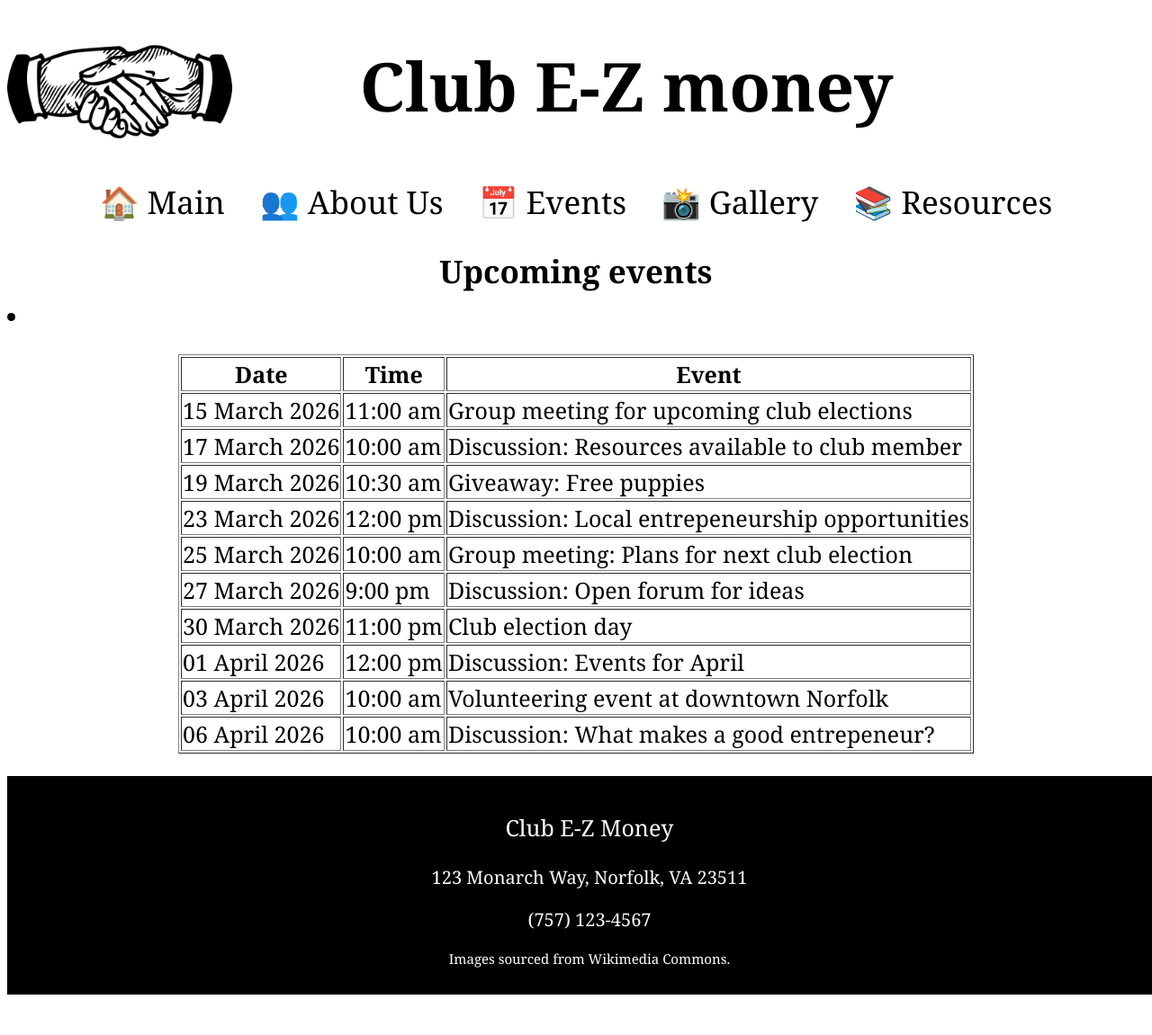
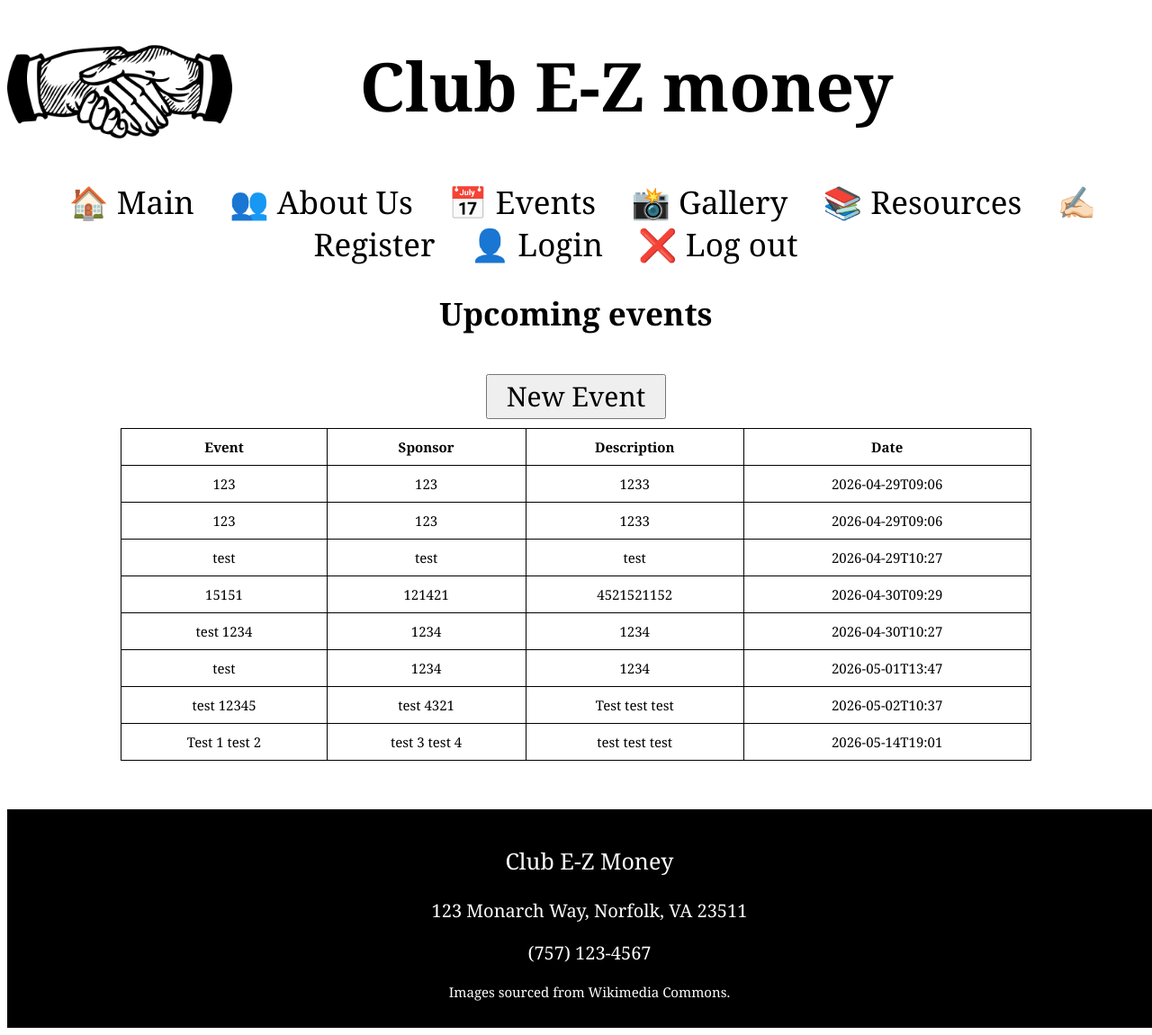
Before and after one commit to yozongu/cs312-project, a PHP site: page /events.php in a window 1280 px wide. Shown: the whole page at 90% size. Before the commit the page ends 1106 px from the top, so only its background shows below. Run offline with PHP 8.4, Linux system fonts and the light colour scheme; data comes from the database, SQL or seed files in the repository; both versions use the stored data as it was after the commit.

Commit message:
Updated git with the final project submission

```diff
--- a/events.php
+++ b/events.php
@@ -5,7 +5,7 @@
 <head>
     <link rel="stylesheet" href="std.css">
     <meta charset="UTF-8">
-    <title>About us</title>
+    <title>Events</title>
 </head>
 
 <?php
@@ -17,67 +17,46 @@ include 'menu.php';
     <b>Upcoming events</b>
 </div>
 
-<div class="events">
-    <table border="1">
-        <li>
-            <tr>
-                <th>Date</th>
-                <th>Time</th>
-                <th>Event</th>
-            </tr>
-            <tr>
-                <td>15 March 2026</td>
-                <td>11:00 am</td>
-                <td>Group meeting for upcoming club elections</td>
-            </tr>
-            <tr>
-                <td>17 March 2026</td>
-                <td>10:00 am</td>
-                <td>Discussion: Resources available to club member</td>
-            </tr>
-            <tr>
-                <td>19 March 2026</td>
-                <td>10:30 am</td>
-                <td>Giveaway: Free puppies</td>
-            </tr>
-            <tr>
-                <td>23 March 2026</td>
-                <td>12:00 pm</td>
-                <td>Discussion: Local entrepeneurship opportunities</td>
-            </tr>
-            <tr>
-                <td>25 March 2026</td>
-                <td>10:00 am</td>
-                <td>Group meeting: Plans for next club election</td>
-            </tr>
-            <tr>
-                <td>27 March 2026</td>
-                <td>9:00 pm</td>
-                <td>Discussion: Open forum for ideas</td>
-            </tr>
-            <tr>
-                <td>30 March 2026</td>
-                <td>11:00 pm</td>
-                <td>Club election day</td>
-            </tr>
-            <tr>
-                <td>01 April 2026</td>
-                <td>12:00 pm</td>
-                <td>Discussion: Events for April</td>
-            </tr>
-            <tr>
-                <td>03 April 2026</td>
-                <td>10:00 am</td>
-                <td>Volunteering event at downtown Norfolk</td>
-            </tr>
-            <tr>
-                <td>06 April 2026</td>
-                <td>10:00 am</td>
-                <td>Discussion: What makes a good entrepeneur?</td>
-            </tr>
-        </li>
-    </table>
-</div>
+<br><br>
+<button class="new_event_button" onclick="window.location.href='new_event.php'">New Event</button>
+
+<?php
+// ini_set('display_errors', 1);
+// ini_set('display_startup_errors', 1);
+// error_reporting(E_ALL);
+
+$db = new SQLite3('user.db');
+
+$result = $db->query("SELECT event_name, event_sponsor, event_description, event_date FROM events ORDER BY event_date ASC");
+
+echo "<table class='event_table' border='1' cellpadding='5' cellspacing='0'>";
+echo "<tr>
+        <th>Event</th>
+        <th>Sponsor</th>
+        <th>Description</th>
+        <th>Date</th>
+      </tr>";
+
+while ($row = $result->fetchArray(SQLITE3_ASSOC)) {
+    echo "<tr>";
+    echo "<td>" . $row['event_name'] . "</td>";
+    echo "<td>" . $row['event_sponsor'] . "</td>";
+    echo "<td>" . $row['event_description'] . "</td>";
+    echo "<td>" . $row['event_date'] . "</td>";
+    echo "</tr>";
+}
+
+echo "</table><br><br>";
+
+if (!$result) {
+    echo "Query failed: " . $db->lastErrorMsg();
+}
+$row = $result->fetchArray(SQLITE3_ASSOC);
+if (!$row) {
+    echo "No data found.";
+}
+
+?>
 
 <?php
 include 'footer.php';
--- /dev/null
+++ b/events.txt
@@ -0,0 +1,5 @@
+"Group meeting","Club E-Z money","Meeting for discussion of upcoming events",2026-04-03T23:14
+"Club E-Z money giveaway",ODU,"Meet at Webb Center for giveaways",2026-04-16T17:15
+Discussion,"Club E-Z money","Local entrepreneurship opportunities",2026-04-19T14:00
+aa,aa,aa,2026-04-15T13:20
+test,test,tetetetete,2026-04-30T20:28
--- a/index.php
+++ b/index.php
@@ -9,8 +9,13 @@
 </head>
 
 <?php
+session_start();
 include 'header.php';
 include 'menu.php';
+if (isset($_SESSION['message'])) {
+	echo "<h1 class='session_message'>" . $_SESSION['message'] . "</h1>";
+	unset($_SESSION['message']);
+}
 ?>
 
 <div class="main">
--- a/menu.php
+++ b/menu.php
@@ -7,4 +7,7 @@
     <a href="events.php">📅 Events</a>
     <a href="gallery.php">📸 Gallery</a>
     <a href="resources.php">📚 Resources</a>
+    <a href="registration.php">✍🏻 Register</a>
+    <a href="login.php">👤 Login</a>
+    <a href="logout_action.php">❌ Log out<a/>
 </nav>
--- /dev/null
+++ b/registration.txt
@@ -0,0 +1,6 @@
+jaja,jaja@gmail.com,"jaja binks",12,2026-04-01,male,true
+jaja1,jaja@gmail.com,"jaja binks2",12,2026-04-01,male,true
+yoyoyo,yoyo@gmail.com,yoyo2,12,2026-03-29,female,true
+jaja,lala1@gmail.com,"la la",14,2023-06-04,male,true
+ajaj,asdas1@gmail.com,jaja,12,2026-04-21,male,
+narif,narif@odu.edu,Nasreen,34,1991-08-09,female,true
--- a/resources.php
+++ b/resources.php
@@ -9,6 +9,7 @@
 </head>
 
 <?php
+session_start();
 include 'header.php';
 include 'menu.php';
 ?>
--- a/std.css
+++ b/std.css
@@ -100,11 +100,18 @@ footer .source {
     text-align: center;
 }
 
-.events * {
-    font-size: 25px;
-    align-items: center;
-    margin: 25px auto;
-    margin-top: 10px;
+.event_table {
+    width: 80%;
+    margin: 10px auto;
+    border-collapse: collapse;
+    font-size: 15px;
+}
+
+.event_table th, .event_table td {
+    border: 1px solid black;
+    padding: 10px;
+    text-align: center;
+    vertical-align: middle;
 }
 
 .events-main {
@@ -144,3 +151,30 @@ footer .source {
 .resource-body a {
     font-size: 20px;
 }
+
+label {
+    display: inline-block;
+    width: 120px;
+}
+
+.news_letter label {
+    display: inline;
+    width: 50px;
+}
+
+.submit input {
+    margin-left: 100px;
+}
+
+.new_event_button {
+    display: block;
+    margin: 0 auto;
+    width: 200px;
+    height: 50px;
+    font-size: 30px;
+}
+
+.session_message {
+    color: red;
+    text-align: center;
+}
```
Also changed, not shown: login.php (added, +49 -0 lines), login_action.php (added, +45 -0 lines), logout_action.php (added, +25 -0 lines), makedb.sql (added, +22 -0 lines), new_event.php (added, +78 -0 lines), new_event_action.php (added, +65 -0 lines), registration.php (added, +104 -0 lines), registration_action.php (added, +97 -0 lines), user.db (added).
